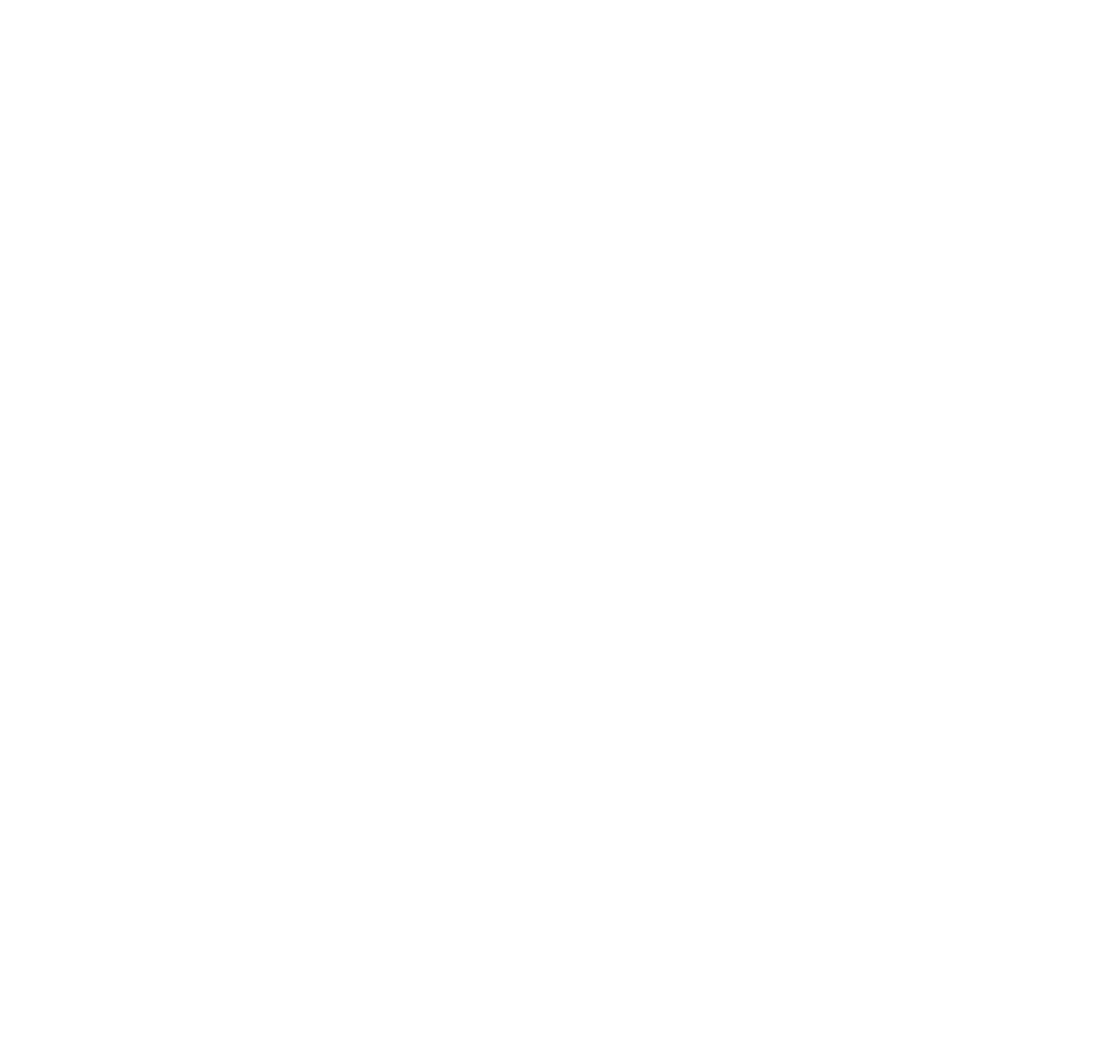
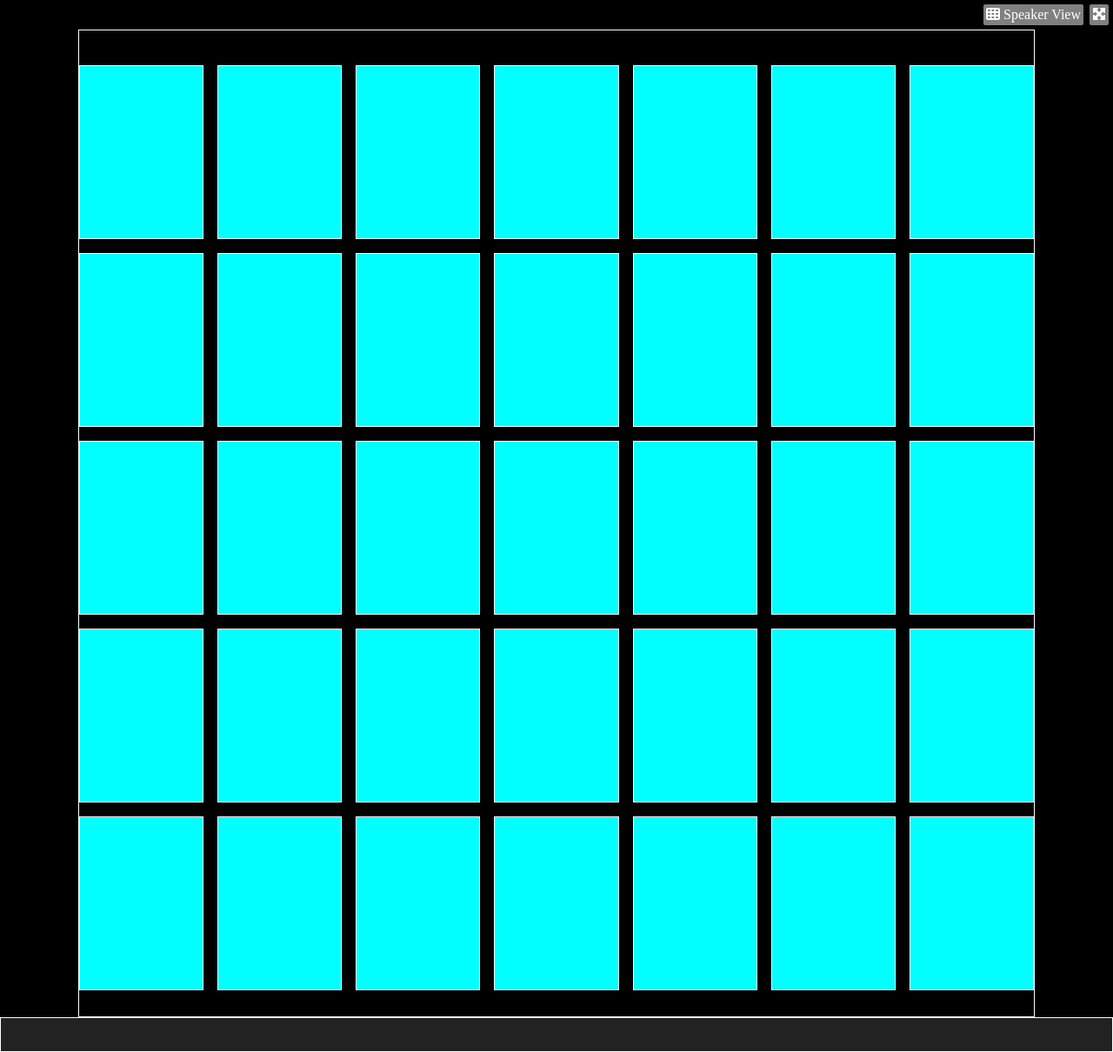
Before and after one commit to domenicolafroscia/html-css-zoom, a plain HTML site: page index.html in a window 1280 px wide. Shown: the whole page at 87% size. Before the commit the page ends 800 px from the top, so only its background shows below. Drawn offline with Linux system fonts and the light colour scheme.

Commit message:
add: aggiunta header

```diff
--- a/css/style.css
+++ b/css/style.css
@@ -8,3 +8,74 @@
 img {
     max-width: 100%;
 }
+
+a {
+    color: white;
+    text-decoration: none;
+}
+
+/* COMMON */
+.wrapper {
+    width: 100%;
+    max-height: 150vh;
+    background-color: black;
+}
+
+/* HEADER */
+.header {
+    width: 100%;
+    color: white;
+}
+
+.icon-1 {
+    display: flex;
+    justify-content: flex-end;
+    padding: 5px;
+}
+
+.x {
+   margin-left: 7px;
+}
+
+.btn-header {
+    background-color: #808080;
+    padding: 3px;
+    border-radius: 2px;
+}
+
+/* MAIN */
+.container {
+    width: 95%;
+    max-width: 1100px;
+    margin: 0 auto;
+    padding-top: 40px;
+    padding-bottom: 30px;
+    /* debug */
+    min-height: 300px;
+    border: 1px solid white;
+}
+
+.row {
+    display: flex;;
+    flex-wrap: wrap;
+    gap: 1rem;
+}
+
+.col {
+    width: calc(100% / 7 - 6rem / 7);
+    /* debug */
+    min-height: 200px;
+    background-color: aqua;
+    border: 1px solid white;
+}
+
+
+/* FOOTER */
+.footer {
+    width: 100%;
+    color: white;
+    /* debug */
+    height: 5vh;
+    border: 1px solid white;
+    background-color: #222222;
+}
--- a/index.html
+++ b/index.html
@@ -5,8 +5,75 @@
     <meta name="viewport" content="width=device-width, initial-scale=1.0">
     <title>Zoom</title>
     <link rel="stylesheet" href="css/style.css">
+    <link rel="stylesheet" href="https://cdnjs.cloudflare.com/ajax/libs/font-awesome/6.4.2/css/all.min.css" integrity="sha512-z3gLpd7yknf1YoNbCzqRKc4qyor8gaKU1qmn+CShxbuBusANI9QpRohGBreCFkKxLhei6S9CQXFEbbKuqLg0DA==" crossorigin="anonymous" referrerpolicy="no-referrer" />
 </head>
 <body>
 
+    <div class="wrapper">
+
+        <!-- header -->
+         <header>
+            <div class="header">
+                <ul class="icon-1">
+                    <a class="btn-header" href=""><i class="fa-solid fa-table-cells" ></i> Speaker View</a>
+                    <a class="x btn-header" href=""><i class="fa-solid fa-maximize" ></i></a>
+                </ul>
+            </div>
+        </header>
+        <!-- /header -->
+
+        <!-- main -->
+        <main>
+            <div class="container">
+                <div class="row">
+                    <div class="col"></div>
+                    <div class="col"></div>
+                    <div class="col"></div>
+                    <div class="col"></div>
+                    <div class="col"></div>
+                    <div class="col"></div>
+                    <div class="col"></div>
+                    <div class="col"></div>
+                    <div class="col"></div>
+                    <div class="col"></div>
+                    <div class="col"></div>
+                    <div class="col"></div>
+                    <div class="col"></div>
+                    <div class="col"></div>
+                    <div class="col"></div>
+                    <div class="col"></div>
+                    <div class="col"></div>
+                    <div class="col"></div>
+                    <div class="col"></div>
+                    <div class="col"></div>
+                    <div class="col"></div>
+                    <div class="col"></div>
+                    <div class="col"></div>
+                    <div class="col"></div>
+                    <div class="col"></div>
+                    <div class="col"></div>
+                    <div class="col"></div>
+                    <div class="col"></div>
+                    <div class="col"></div>
+                    <div class="col"></div>
+                    <div class="col"></div>
+                    <div class="col"></div>
+                    <div class="col"></div>
+                    <div class="col"></div>
+                    <div class="col"></div>
+                </div>
+            </div>
+        </main>
+        <!-- /main -->
+
+        <!-- footer -->
+        <footer>
+            <div class="footer">
+
+            </div>
+        </footer>
+        <!-- /footer -->
+
+    </div>
 </body>
 </html>
```
